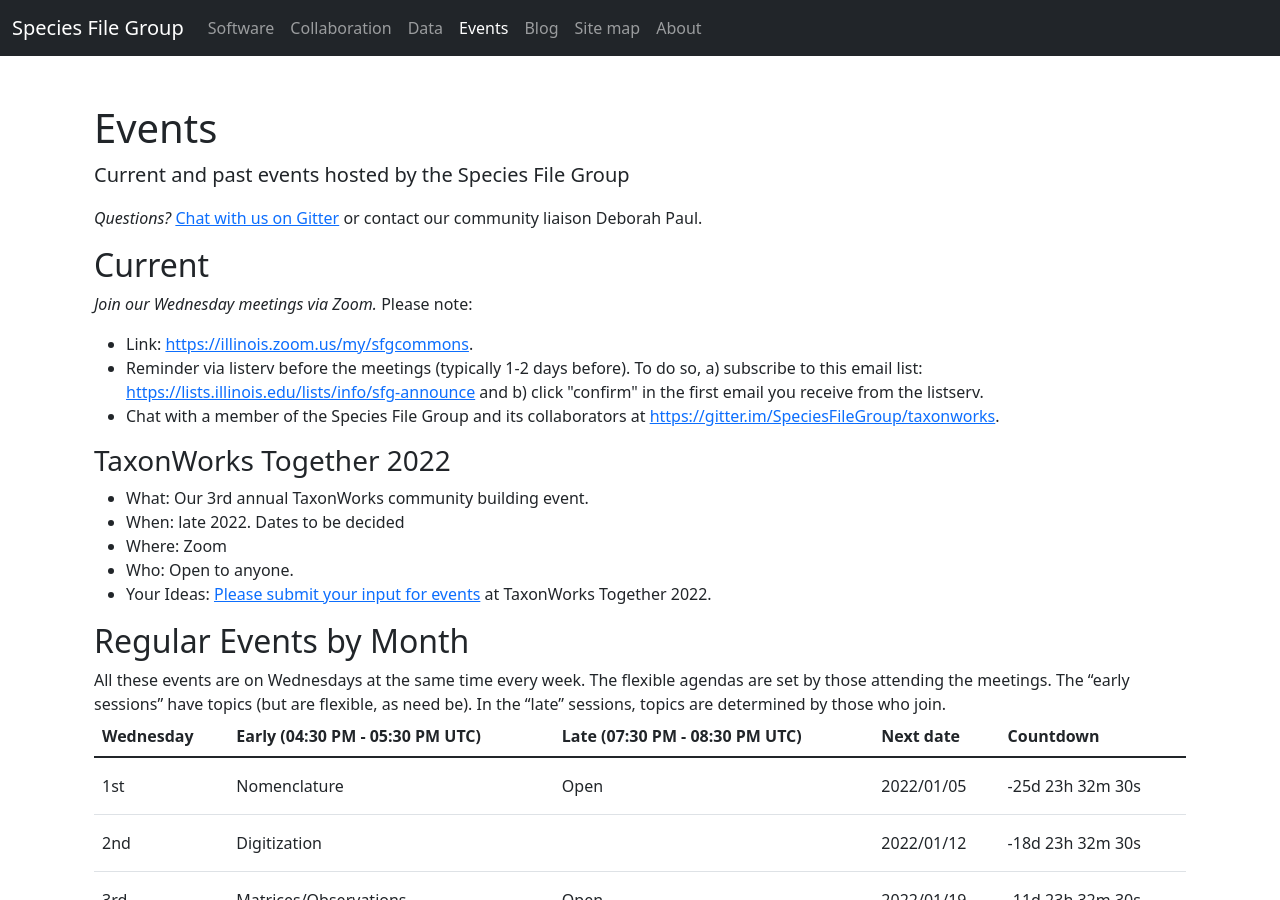
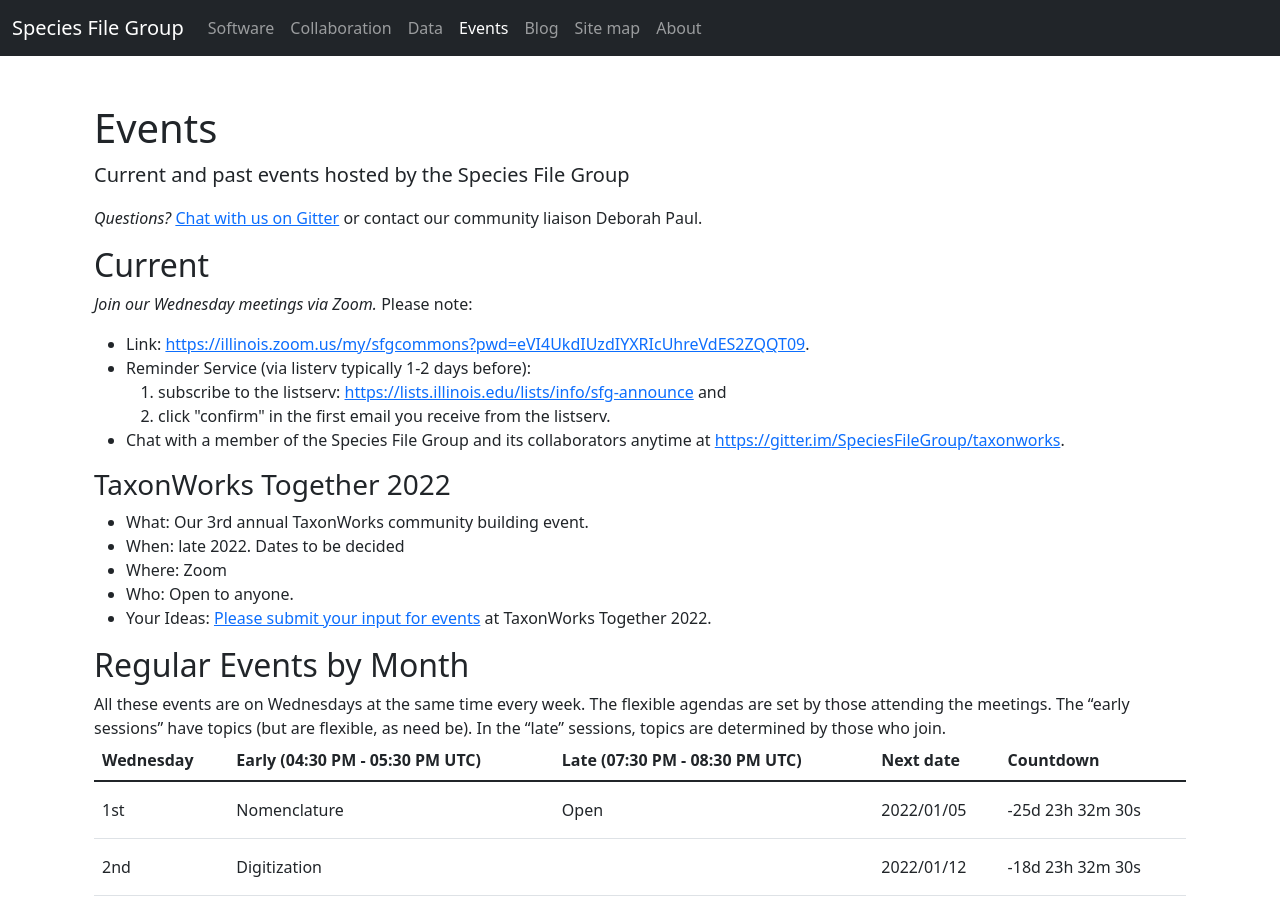
Before and after one commit to pnhogan/speciesfilegroup.github.io, a Jekyll site: the page built from events.html, in a window 1280 px wide and 900 px high. Built offline with Jekyll 4.4.1, drawn with Linux system fonts in a browser that asks for light colours.

Commit message:
edited text and put in new zoom link

```diff
--- a/events.html
+++ b/events.html
@@ -12,9 +12,13 @@
 
   <p><em>Join our Wednesday meetings via Zoom.</em> Please note:
     <ul>
-      <li>Link: <a href="https://illinois.zoom.us/my/sfgcommons">https://illinois.zoom.us/my/sfgcommons<a/>.</li>
-      <li>Reminder via listerv before the meetings (typically 1-2 days before). To do so, a) subscribe to this email list: <a href="https://lists.illinois.edu/lists/info/sfg-announce">https://lists.illinois.edu/lists/info/sfg-announce</a> and b) click "confirm" in the first email you receive from the listserv. </li>
-      <li>Chat with a member of the Species File Group and its collaborators at <a href="https://gitter.im/SpeciesFileGroup/taxonworks">https://gitter.im/SpeciesFileGroup/taxonworks</a>.
+      <li>Link: <a href="https://illinois.zoom.us/my/sfgcommons?pwd=eVI4UkdIUzdIYXRIcUhreVdES2ZQQT09">https://illinois.zoom.us/my/sfgcommons?pwd=eVI4UkdIUzdIYXRIcUhreVdES2ZQQT09<a/>.</li>
+      <li>Reminder Service (via listerv typically 1-2 days before):</li>
+      <ol>
+        <li>subscribe to the listserv: <a href="https://lists.illinois.edu/lists/info/sfg-announce">https://lists.illinois.edu/lists/info/sfg-announce</a> and</li>
+        <li>click "confirm" in the first email you receive from the listserv.</li>
+      </ol>
+      <li>Chat with a member of the Species File Group and its collaborators anytime at <a href="https://gitter.im/SpeciesFileGroup/taxonworks">https://gitter.im/SpeciesFileGroup/taxonworks</a>.
     </ul>
   </p>
 
```
